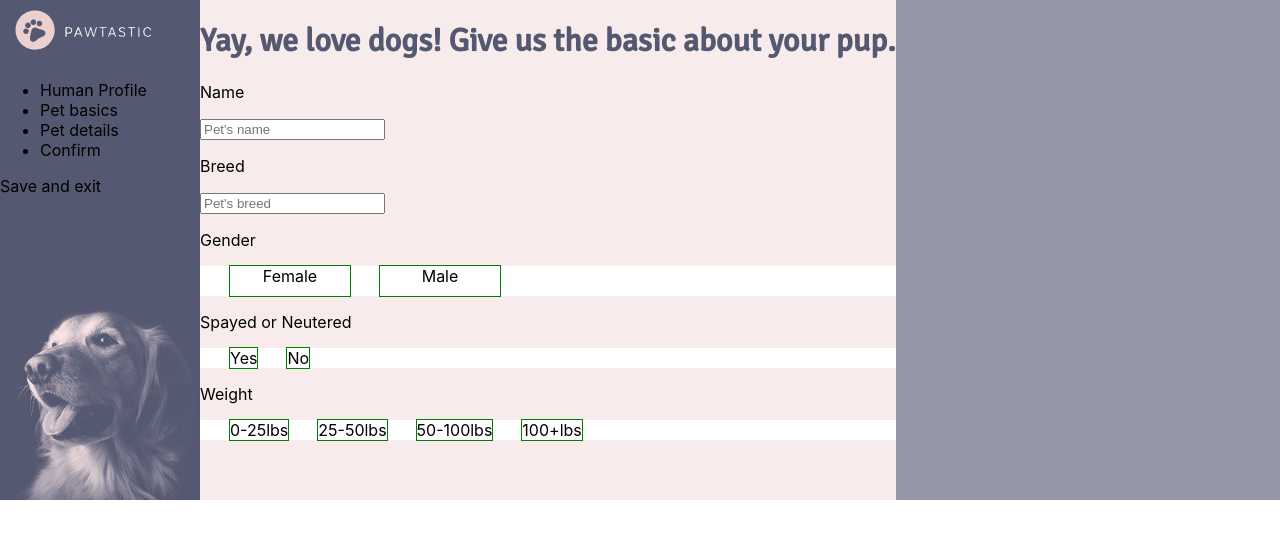
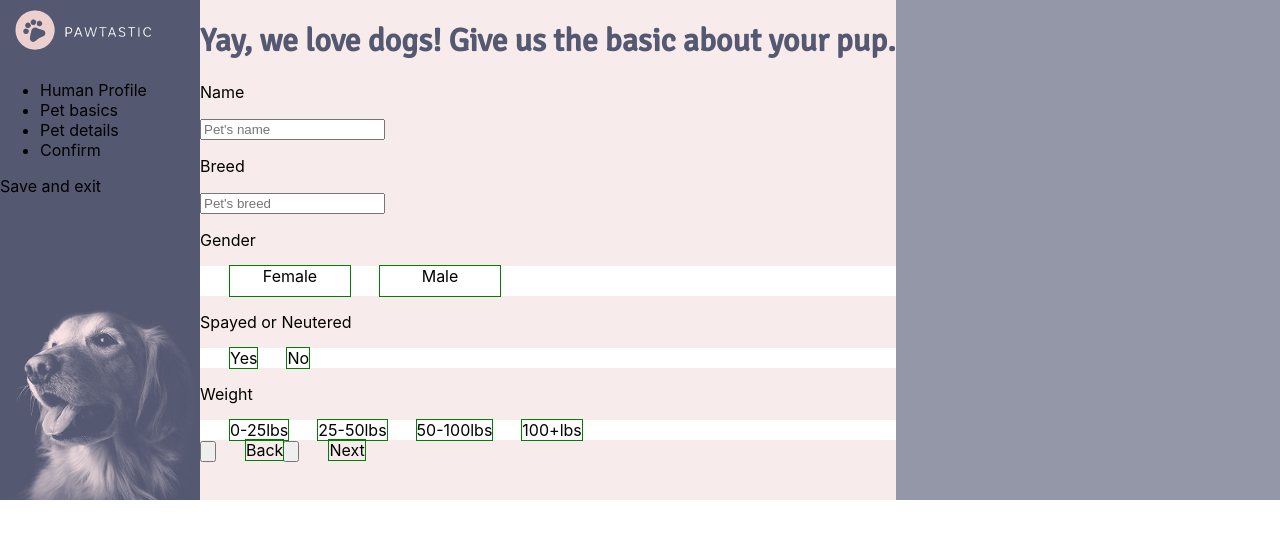
Before and after one commit to O-Sanni/pawtastic_form, a React (Create React App) app: page / in a window 1280 px wide. Shown: the top 538 px of the page. Built offline with nearby package versions, Linux system fonts and the light colour scheme.

Commit message:
Working back and next

```diff
--- a/src/components/FormComponents.js
+++ b/src/components/FormComponents.js
@@ -7,10 +7,14 @@ class FormComponents extends React.Component{
         this.state = {
             name: " ",
             breed: " ",
-            birth: " "
+            birth: " ",
+            back: false,
+            next: false
         }
         this.handleChangeName=this.handleChangeName.bind(this);
         this.handleChangeBreed=this.handleChangeBreed.bind(this);
+        this.handlePressBack=this.handlePressBack.bind(this);
+        this.handlePressNext=this.handlePressNext.bind(this);
     }
     handleChangeName(e){
         this.setState({name:e.target.value});
@@ -20,6 +24,14 @@ class FormComponents extends React.Component{
     handleChangeBreed(e){
         this.setState({breed:e.targed.value});
         e.preventDefault();
+    }
+    handlePressBack(e){
+        this.setState({back:true})
+        console.log("Back: " + this.state.back);
+    }
+    handlePressNext(e){
+        this.setState({next:true})
+        console.log("Next: " + this.state.next);
     }
     render(){
         return(
@@ -66,6 +78,12 @@ class FormComponents extends React.Component{
 
             </div>
             </div>
+            <div>
+                <input id= "back" onClick={this.handlePressBack} type="button" />
+                <label id="backLab" for="back">Back</label>
+                <input id= "next" onClick ={this.handlePressNext} type="button" />
+                <label id="nextLab" for="next">Next</label>
+            </div>
             </div>
 
         )
--- a/src/components/components.css
+++ b/src/components/components.css
@@ -81,3 +81,6 @@ background-color: #EBD0CE;
     background-color: #ffffff;
 
 }
+/* #back, #next{
+    display:none;
+} */
```
